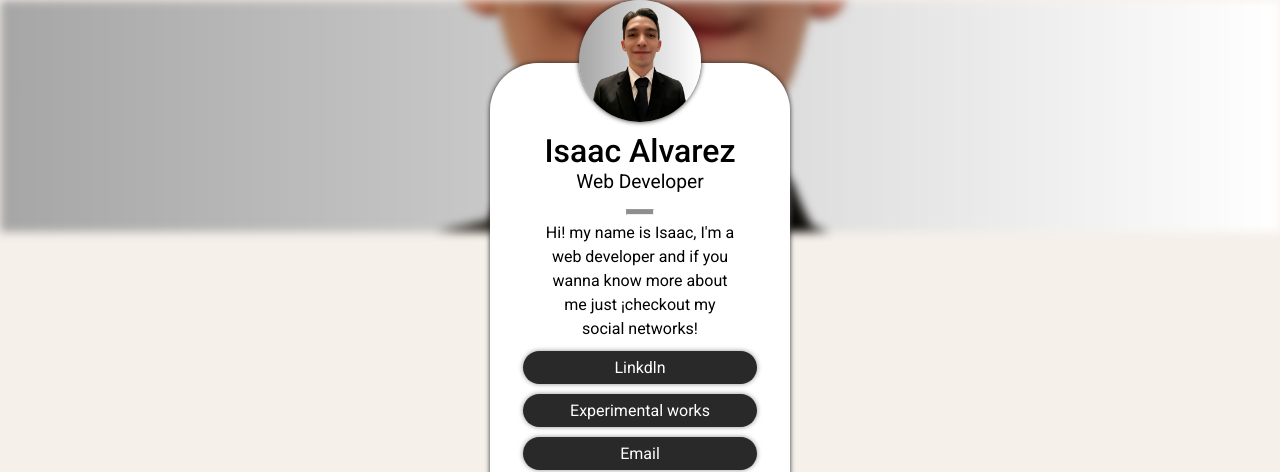
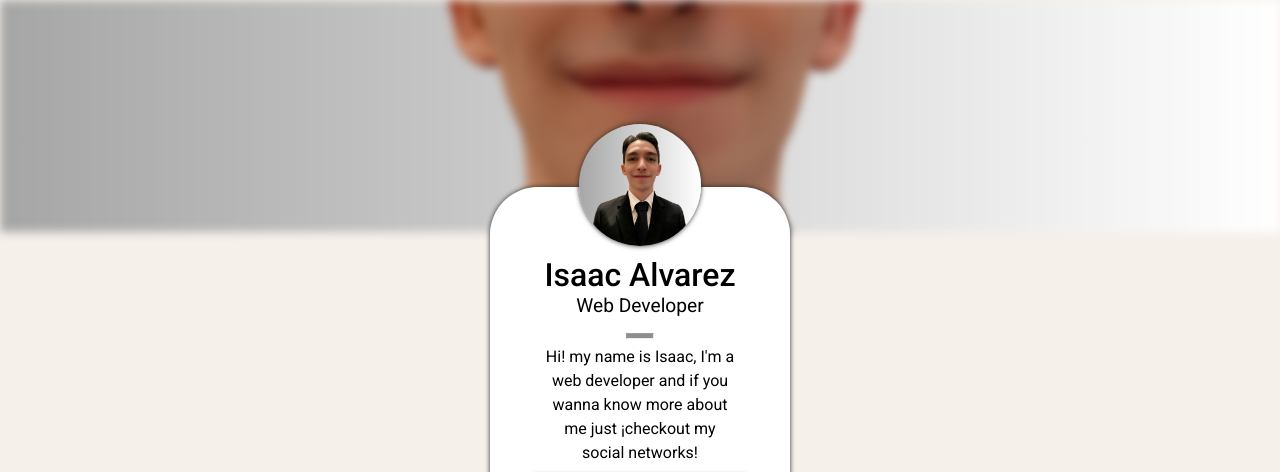
Before and after one commit to isAlvarezDev/link-in-bio, a plain HTML site: page index.html in a window 1280 px wide. Shown: the top 472 px of the page. Drawn offline with Linux system fonts and the light colour scheme.

Commit message:
aligned information

```diff
--- a/styles.css
+++ b/styles.css
@@ -30,7 +30,7 @@ body {
     background-image: url("img/profile-picture.jpg");
     background-repeat: no-repeat;
     background-size: cover;
-    background-position: 0px 50%;
+    background-position: 0px 45%;
     filter: blur(5px);
     width: 100dvw;
     height: 29dvh;
@@ -43,8 +43,10 @@ body {
 
 .wrapper {
     max-width: fit-content;
+    height: 100dvh;
     display: flex;
     flex-direction: column;
+    justify-content: center;
 }
 
 .bio-link {
```
Also changed, not shown: reference-2.PNG (deleted).
